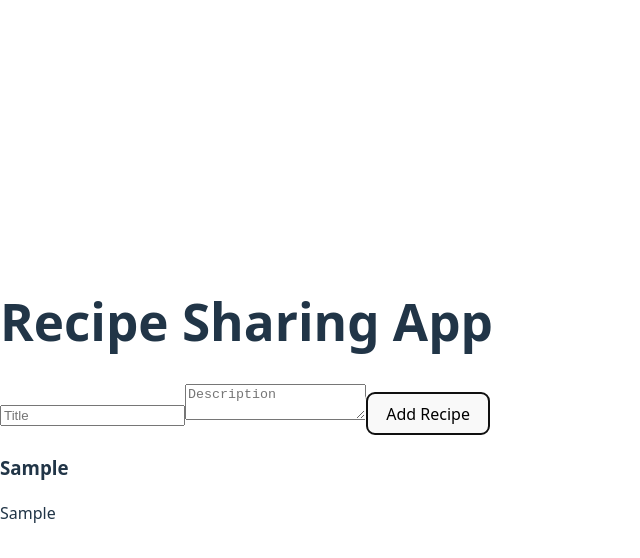
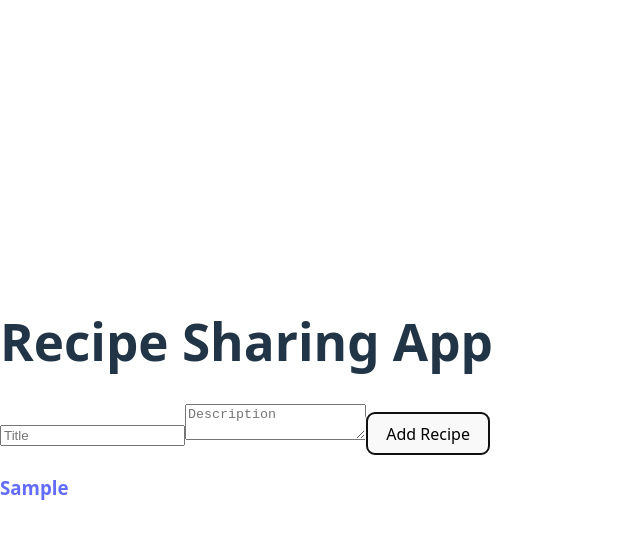
Before and after one commit to selam199/alx-fe-reactjs, a React (Vite) app in the folder recipe-sharing-app/: page / in a window 1280 px wide. Both pictures are taken after typing "Sample", "Sample" into the empty fields and a click on the button "Add Recipe". Shown: the top 558 px of the page, without its empty margins (0-640 px from the left). Built offline with nearby package versions, Linux system fonts and the light colour scheme.

Commit message:
Enhancing the Recipe Sharing Application with Detailed Recipe Management

```diff
--- a/recipe-sharing-app/package.json
+++ b/recipe-sharing-app/package.json
@@ -12,6 +12,7 @@
   "dependencies": {
     "react": "^19.1.1",
     "react-dom": "^19.1.1",
+    "react-router-dom": "^7.9.1",
     "zustand": "^5.0.8"
   },
   "devDependencies": {
--- a/recipe-sharing-app/src/App.jsx
+++ b/recipe-sharing-app/src/App.jsx
@@ -1,13 +1,27 @@
+import { BrowserRouter as Router, Routes, Route } from 'react-router-dom';
 import AddRecipeForm from './components/AddRecipeForm';
 import RecipeList from './components/RecipeList';
+import RecipeDetails from './components/RecipeDetails';
 
 const App = () => {
   return (
-    <div className="max-w-md mx-auto mt-10 p-6 border rounded shadow">
-      <h1 className="text-2xl font-bold mb-4 text-center">Recipe Sharing App</h1>
-      <AddRecipeForm />
-      <RecipeList />
-    </div>
+    <Router>
+      <div className="max-w-md mx-auto mt-10 p-6 border rounded shadow">
+        <h1 className="text-2xl font-bold mb-4 text-center">Recipe Sharing App</h1>
+        <Routes>
+          <Route
+            path="/"
+            element={
+              <>
+                <AddRecipeForm />
+                <RecipeList />
+              </>
+            }
+          />
+          <Route path="/recipe/:id" element={<RecipeDetails />} />
+        </Routes>
+      </div>
+    </Router>
   );
 };
 
--- /dev/null
+++ b/recipe-sharing-app/src/components/DeleteRecipeButton.jsx
@@ -0,0 +1,23 @@
+import { useNavigate } from 'react-router-dom';
+import useRecipeStore from '../store/recipeStore';
+
+const DeleteRecipeButton = ({ recipeId }) => {
+  const deleteRecipe = useRecipeStore((state) => state.deleteRecipe);
+  const navigate = useNavigate();
+
+  const handleDelete = () => {
+    deleteRecipe(recipeId);
+    navigate('/'); // go back to main recipe list
+  };
+
+  return (
+    <button
+      onClick={handleDelete}
+      className="bg-red-500 text-white px-2 py-1 rounded"
+    >
+      Delete
+    </button>
+  );
+};
+
+export default DeleteRecipeButton;
--- /dev/null
+++ b/recipe-sharing-app/src/components/EditRecipeForm.jsx
@@ -0,0 +1,34 @@
+import { useState } from 'react';
+import useRecipeStore from '../store/recipeStore';
+
+const EditRecipeForm = ({ recipe }) => {
+  const updateRecipe = useRecipeStore((state) => state.updateRecipe);
+  const [title, setTitle] = useState(recipe.title);
+  const [description, setDescription] = useState(recipe.description);
+
+  const handleSubmit = (e) => {
+    e.preventDefault();
+    updateRecipe({ id: recipe.id, title, description });
+  };
+
+  return (
+    <form onSubmit={handleSubmit} className="mb-2">
+      <input
+        type="text"
+        value={title}
+        onChange={(e) => setTitle(e.target.value)}
+        className="border p-1 rounded w-full mb-1"
+      />
+      <textarea
+        value={description}
+        onChange={(e) => setDescription(e.target.value)}
+        className="border p-1 rounded w-full mb-1"
+      />
+      <button type="submit" className="bg-green-500 text-white px-2 py-1 rounded">
+        Save
+      </button>
+    </form>
+  );
+};
+
+export default EditRecipeForm;
--- /dev/null
+++ b/recipe-sharing-app/src/components/RecipeDetails.jsx
@@ -0,0 +1,25 @@
+import { useParams, Link } from 'react-router-dom';
+import useRecipeStore from '../store/recipeStore';
+import EditRecipeForm from './EditRecipeForm';
+import DeleteRecipeButton from './DeleteRecipeButton';
+
+const RecipeDetails = () => {
+  const { id } = useParams(); // get recipe id from route
+  const recipe = useRecipeStore((state) =>
+    state.recipes.find((r) => r.id === Number(id))
+  );
+
+  if (!recipe) return <p>Recipe not found.</p>;
+
+  return (
+    <div className="max-w-md mx-auto p-4 border rounded">
+      <h1 className="text-2xl font-bold mb-2">{recipe.title}</h1>
+      <p className="mb-4">{recipe.description}</p>
+      <EditRecipeForm recipe={recipe} />
+      <DeleteRecipeButton recipeId={recipe.id} />
+      <Link to="/" className="text-blue-500 mt-4 inline-block">Back to Recipes</Link>
+    </div>
+  );
+};
+
+export default RecipeDetails;
--- a/recipe-sharing-app/src/components/RecipeList.jsx
+++ b/recipe-sharing-app/src/components/RecipeList.jsx
@@ -1,17 +1,19 @@
+import { Link } from 'react-router-dom';
 import useRecipeStore from '../store/recipeStore';
 
 const RecipeList = () => {
   const recipes = useRecipeStore((state) => state.recipes);
 
-  if (recipes.length === 0) return <p>No recipes yet.</p>;
+  if (!recipes.length) return <p>No recipes yet.</p>;
 
   return (
     <div>
       {recipes.map((recipe) => (
-        <div key={recipe.id} className="border p-4 rounded mb-2">
-          <h3 className="font-bold text-lg">{recipe.title}</h3>
-          <p>{recipe.description}</p>
-        </div>
+        <Link key={recipe.id} to={`/recipe/${recipe.id}`}>
+          <div className="border p-4 rounded mb-2 hover:bg-gray-100 cursor-pointer">
+            <h3 className="font-bold text-lg">{recipe.title}</h3>
+          </div>
+        </Link>
       ))}
     </div>
   );
--- a/recipe-sharing-app/src/store/recipeStore.js
+++ b/recipe-sharing-app/src/store/recipeStore.js
@@ -1,10 +1,23 @@
-import  { create } from 'zustand';
+// src/store/useRecipeStore.js
+import { create } from 'zustand';
 
 const useRecipeStore = create((set) => ({
   recipes: [],
+
   addRecipe: (newRecipe) =>
     set((state) => ({ recipes: [...state.recipes, newRecipe] })),
-  setRecipes: (recipes) => set({ recipes }),
+
+  updateRecipe: (updatedRecipe) =>
+    set((state) => ({
+      recipes: state.recipes.map((r) =>
+        r.id === updatedRecipe.id ? updatedRecipe : r
+      ),
+    })),
+
+  deleteRecipe: (id) =>
+    set((state) => ({
+      recipes: state.recipes.filter((r) => r.id !== id),
+    })),
 }));
 
 export default useRecipeStore;
```
Also changed, not shown: 1 other file (tests, documents, lock files or other folders).
